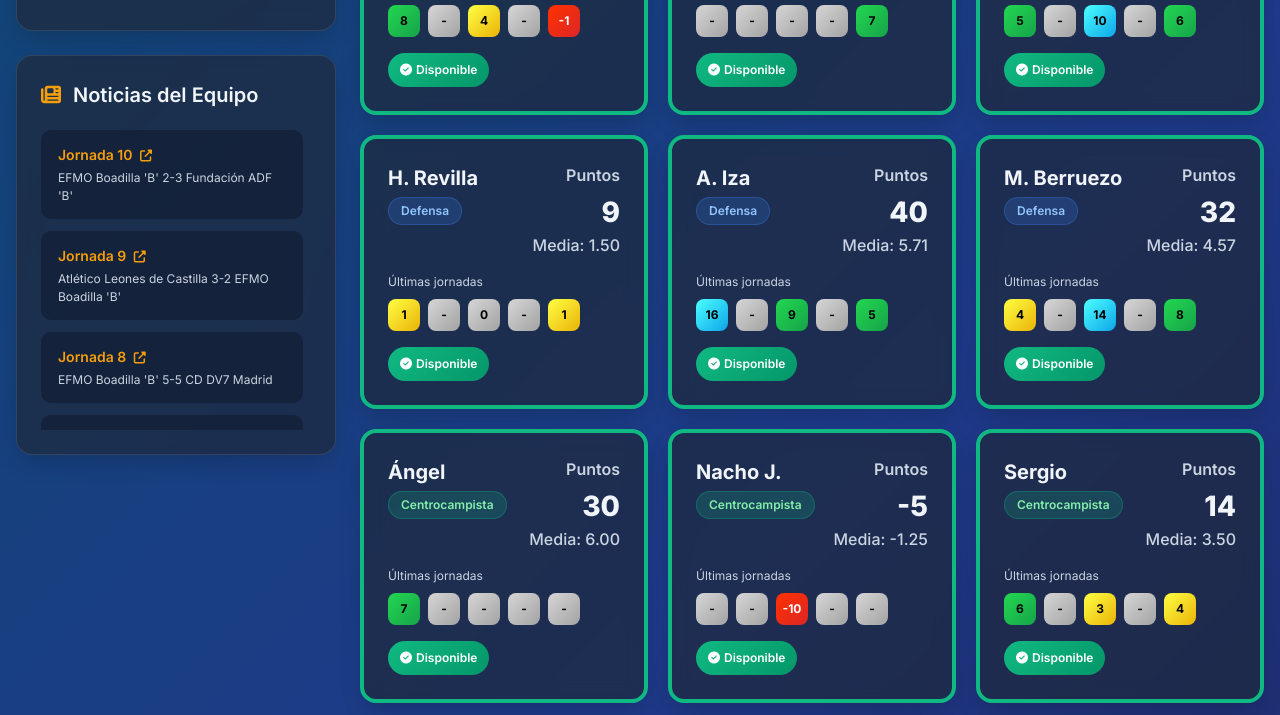
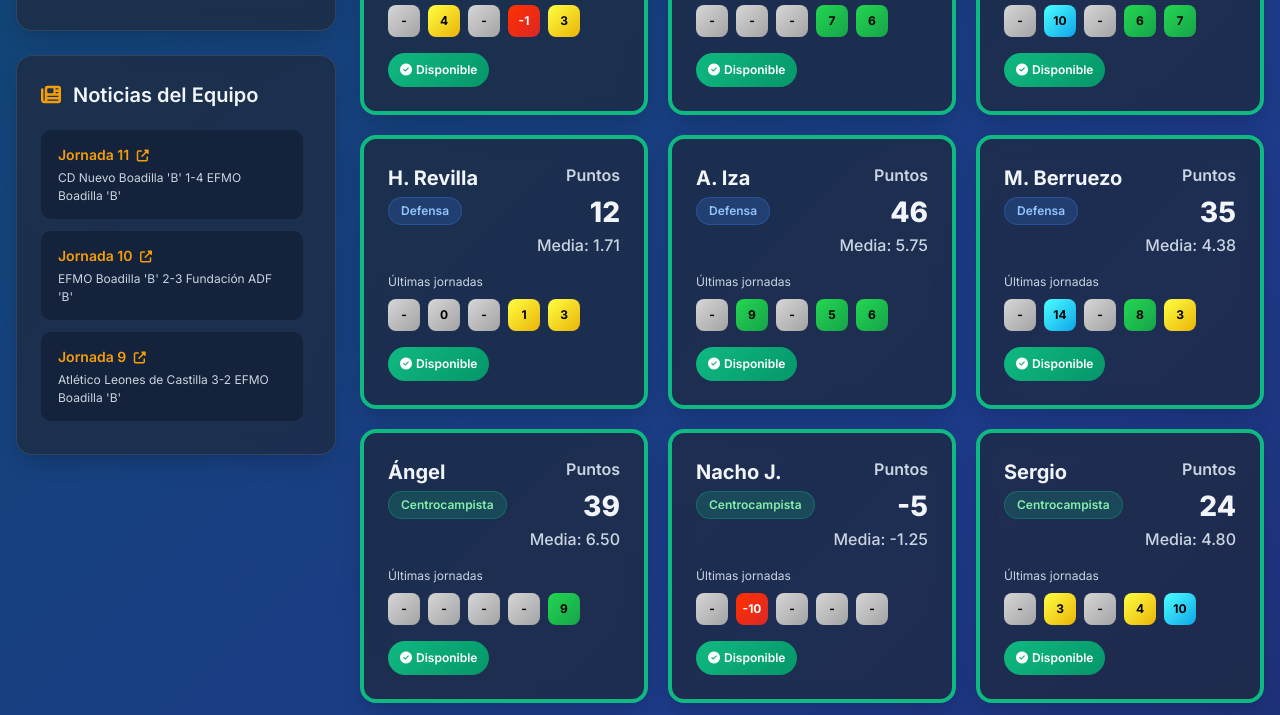
Before and after one commit to Gabrivaa33/JB26-27, a plain HTML site: page FantasyEfmo.html in a window 1280 px wide. Shown: the part 679-1394 px from the top of the page. Drawn offline with nearby package versions, Linux system fonts and the light colour scheme.

Commit message:
Update player data and fix IDs in FantasyEfmo.html

```diff
--- a/FantasyEfmo.html
+++ b/FantasyEfmo.html
@@ -918,6 +918,14 @@
         "assists": 0,
         "cards": 0,
         "comment": "(7,2)"
+      },
+      {
+        "points": null,
+        "minutes": 0,
+        "goals": 0,
+        "assists": 0,
+        "cards": 0,
+        "comment": "-"
       }
     ]
   },
@@ -1007,6 +1015,14 @@
         "assists": 0,
         "cards": 0,
         "comment": "-"
+      },
+      {
+        "points": 5,
+        "minutes": 90,
+        "goals": 0,
+        "assists": 0,
+        "cards": 0,
+        "comment": "(7,1)"
       }
     ]
   },
@@ -1096,6 +1112,14 @@
         "assists": 0,
         "cards": 0,
         "comment": "Lesionado"
+      },
+      {
+        "points": null,
+        "minutes": 0,
+        "goals": 0,
+        "assists": 0,
+        "cards": 0,
+        "comment": "Lesionado"
       }
     ]
   },
@@ -1185,6 +1209,14 @@
         "assists": 0,
         "cards": 1,
         "comment": "🟨 (5,9)"
+      },
+      {
+        "points": 3,
+        "minutes": 63,
+        "goals": 0,
+        "assists": 0,
+        "cards": 1,
+        "comment": "🟨↪️ (6,7)"
       }
     ]
   },
@@ -1274,6 +1306,14 @@
         "assists": 0,
         "cards": 0,
         "comment": "(7,4)"
+      },
+      {
+        "points": 6,
+        "minutes": 90,
+        "goals": 0,
+        "assists": 0,
+        "cards": 0,
+        "comment": "(7,3)"
       }
     ]
   },
@@ -1363,6 +1403,14 @@
         "assists": 0,
         "cards": 0,
         "comment": "↩️ (7,3)"
+      },
+      {
+        "points": 7,
+        "minutes": 90,
+        "goals": 0,
+        "assists": 0,
+        "cards": 0,
+        "comment": "(7,5)"
       }
     ]
   },
@@ -1452,6 +1500,14 @@
         "assists": 0,
         "cards": 1,
         "comment": "🟨↪️ (6,2)"
+      },
+      {
+        "points": 3,
+        "minutes": 27,
+        "goals": 0,
+        "assists": 0,
+        "cards": 0,
+        "comment": "↩️ (6,6)"
       }
     ]
   },
@@ -1541,6 +1597,14 @@
         "assists": 1,
         "cards": 0,
         "comment": "↪️🅰️ (6,9+🅰️)"
+      },
+      {
+        "points": 6,
+        "minutes": 63,
+        "goals": 0,
+        "assists": 0,
+        "cards": 0,
+        "comment": "↪️ (7,2)"
       }
     ]
   },
@@ -1630,6 +1694,14 @@
         "assists": 0,
         "cards": 0,
         "comment": "(7,6)"
+      },
+      {
+        "points": 3,
+        "minutes": 27,
+        "goals": 0,
+        "assists": 0,
+        "cards": 0,
+        "comment": "↩️ (6,6)"
       }
     ]
   },
@@ -1719,6 +1791,14 @@
         "assists": 0,
         "cards": 0,
         "comment": "Sancionado"
+      },
+      {
+        "points": 9,
+        "minutes": 73,
+        "goals": 0,
+        "assists": 1,
+        "cards": 0,
+        "comment": "↪️🅰️ (7,6+🅰️)"
       }
     ]
   },
@@ -1808,6 +1888,14 @@
         "assists": 0,
         "cards": 0,
         "comment": "Sancionado"
+      },
+      {
+        "points": null,
+        "minutes": 0,
+        "goals": 0,
+        "assists": 0,
+        "cards": 0,
+        "comment": "Sancionado"
       }
     ]
   },
@@ -1897,6 +1985,14 @@
         "assists": 0,
         "cards": 0,
         "comment": "↪️ (6,8)"
+      },
+      {
+        "points": 10,
+        "minutes": 90,
+        "goals": 0,
+        "assists": 1,
+        "cards": 0,
+        "comment": "🅰️ (7,8+🅰️)"
       }
     ]
   },
@@ -1986,6 +2082,14 @@
         "assists": 0,
         "cards": 0,
         "comment": "(6,4)"
+      },
+      {
+        "points": 2,
+        "minutes": 17,
+        "goals": 0,
+        "assists": 0,
+        "cards": 0,
+        "comment": "↩️ (6,4)"
       }
     ]
   },
@@ -2075,100 +2179,19 @@
         "assists": 0,
         "cards": 0,
         "comment": "↩️ (6,8)"
+      },
+      {
+        "points": 3,
+        "minutes": 35,
+        "goals": 0,
+        "assists": 0,
+        "cards": 0,
+        "comment": "↩️ (6,7)"
       }
     ]
   },
   {
     "id": 15,
-    "name": "N. Marejil",
-    "pos": "Centrocampista",
-    "status": "OK",
-    "special": false,
-    "performances": [
-      {
-        "points": 1,
-        "minutes": 90,
-        "goals": 0,
-        "assists": 0,
-        "cards": 0,
-        "comment": "(6,3)"
-      },
-      {
-        "points": 1,
-        "minutes": 67,
-        "goals": 0,
-        "assists": 0,
-        "cards": 0,
-        "comment": "↪️ (6,2)"
-      },
-      {
-        "points": null,
-        "minutes": 16,
-        "goals": 0,
-        "assists": 0,
-        "cards": 0,
-        "comment": "↩️ (Sin grabación)"
-      },
-      {
-        "points": 6,
-        "minutes": 90,
-        "goals": 0,
-        "assists": 1,
-        "cards": 0,
-        "comment": "🅰️ (7,0+🅰️)"
-      },
-      {
-        "points": 0,
-        "minutes": 22,
-        "goals": 0,
-        "assists": 0,
-        "cards": 0,
-        "comment": "↩️ (6,0)"
-      },
-      {
-        "points": 2,
-        "minutes": 14,
-        "goals": 0,
-        "assists": 0,
-        "cards": 0,
-        "comment": "↩️ (6,5)"
-      },
-      {
-        "points": null,
-        "minutes": 16,
-        "goals": 0,
-        "assists": 0,
-        "cards": 0,
-        "comment": "↩️ (Sin grabación)"
-      },
-      {
-        "points": 3,
-        "minutes": 55,
-        "goals": 0,
-        "assists": 0,
-        "cards": 1,
-        "comment": "🟨↪️ (6,7)"
-      },
-      {
-        "points": null,
-        "minutes": 0,
-        "goals": 0,
-        "assists": 0,
-        "cards": 0,
-        "comment": "No convocado"
-      },
-      {
-        "points": 6,
-        "minutes": 16,
-        "goals": 0,
-        "assists": 0,
-        "cards": 0,
-        "comment": "↩️ (7,2)"
-      }
-    ]
-  },
-  {
-    "id": 16,
     "name": "Toril",
     "pos": "Centrocampista",
     "status": "OK",
@@ -2253,11 +2276,19 @@
         "assists": 0,
         "cards": 0,
         "comment": "Lesionado"
+      },
+      {
+        "points": 4,
+        "minutes": 55,
+        "goals": 0,
+        "assists": 0,
+        "cards": 0,
+        "comment": "↪️ (6,9)"
       }
     ]
   },
   {
-    "id": 17,
+    "id": 16,
     "name": "Lence",
     "pos": "Centrocampista",
     "status": "OK",
@@ -2342,11 +2373,19 @@
         "assists": 0,
         "cards": 0,
         "comment": "↪️ (6,5)"
+      },
+      {
+        "points": 5,
+        "minutes": 90,
+        "goals": 0,
+        "assists": 0,
+        "cards": 0,
+        "comment": "(7,1)"
       }
     ]
   },
   {
-    "id": 18,
+    "id": 17,
     "name": "Gabri Varona",
     "pos": "Atacante",
     "status": "Duda",
@@ -2431,11 +2470,19 @@
         "assists": 0,
         "cards": 0,
         "comment": "↪️ (5,8)"
+      },
+      {
+        "points": null,
+        "minutes": 0,
+        "goals": 0,
+        "assists": 0,
+        "cards": 0,
+        "comment": "-"
       }
     ]
   },
   {
-    "id": 19,
+    "id": 18,
     "name": "Iker",
     "pos": "Atacante",
     "status": "OK",
@@ -2520,11 +2567,19 @@
         "assists": 0,
         "cards": 0,
         "comment": "↩️ (6,5)"
+      },
+      {
+        "points": 19,
+        "minutes": 55,
+        "goals": 2,
+        "assists": 1,
+        "cards": 0,
+        "comment": "↪️⚽⚽🅰️ (9,3+⚽+⚽+🅰️)"
       }
     ]
   },
   {
-    "id": 20,
+    "id": 19,
     "name": "Guille G.",
     "pos": "Atacante",
     "status": "OK",
@@ -2609,11 +2664,19 @@
         "assists": 0,
         "cards": 0,
         "comment": "↩️ (6,9)"
+      },
+      {
+        "points": 1,
+        "minutes": 35,
+        "goals": 0,
+        "assists": 0,
+        "cards": 1,
+        "comment": "🟨↩️ (6,3)"
       }
     ]
   },
   {
-    "id": 21,
+    "id": 20,
     "name": "Kike",
     "pos": "Atacante",
     "status": "OK",
@@ -2698,6 +2761,112 @@
         "assists": 0,
         "cards": 0,
         "comment": "⚽⚽ (8,8+⚽+⚽)"
+      },
+      {
+        "points": 19,
+        "minutes": 90,
+        "goals": 2,
+        "assists": 1,
+        "cards": 0,
+        "comment": "⚽⚽🅰️ (9,6+⚽+⚽+🅰️)"
+      }
+    ]
+  },
+  {
+    "id": 21,
+    "name": "N. Marejil",
+    "pos": "Centrocampista",
+    "status": "OK",
+    "special": true,
+    "originTeam": "retiro",
+    "performances": [
+      {
+        "points": 1,
+        "minutes": 90,
+        "goals": 0,
+        "assists": 0,
+        "cards": 0,
+        "comment": "(6,3)"
+      },
+      {
+        "points": 1,
+        "minutes": 67,
+        "goals": 0,
+        "assists": 0,
+        "cards": 0,
+        "comment": "↪️ (6,2)"
+      },
+      {
+        "points": null,
+        "minutes": 16,
+        "goals": 0,
+        "assists": 0,
+        "cards": 0,
+        "comment": "↩️ (Sin grabación)"
+      },
+      {
+        "points": 6,
+        "minutes": 90,
+        "goals": 0,
+        "assists": 1,
+        "cards": 0,
+        "comment": "🅰️ (7,0+🅰️)"
+      },
+      {
+        "points": 0,
+        "minutes": 22,
+        "goals": 0,
+        "assists": 0,
+        "cards": 0,
+        "comment": "↩️ (6,0)"
+      },
+      {
+        "points": 2,
+        "minutes": 14,
+        "goals": 0,
+        "assists": 0,
+        "cards": 0,
+        "comment": "↩️ (6,5)"
+      },
+      {
+        "points": null,
+        "minutes": 16,
+        "goals": 0,
+        "assists": 0,
+        "cards": 0,
+        "comment": "↩️ (Sin grabación)"
+      },
+      {
+        "points": 3,
+        "minutes": 55,
+        "goals": 0,
+        "assists": 0,
+        "cards": 1,
+        "comment": "🟨↪️ (6,7)"
+      },
+      {
+        "points": null,
+        "minutes": 0,
+        "goals": 0,
+        "assists": 0,
+        "cards": 0,
+        "comment": "No convocado"
+      },
+      {
+        "points": 6,
+        "minutes": 16,
+        "goals": 0,
+        "assists": 0,
+        "cards": 0,
+        "comment": "↩️ (7,2)"
+      },
+      {
+        "points": null,
+        "minutes": 0,
+        "goals": 0,
+        "assists": 0,
+        "cards": 0,
+        "comment": "En el retiro"
       }
     ]
   },
@@ -2788,6 +2957,14 @@
         "assists": 0,
         "cards": 0,
         "comment": "En el retiro"
+      },
+      {
+        "points": null,
+        "minutes": 0,
+        "goals": 0,
+        "assists": 0,
+        "cards": 0,
+        "comment": "En el retiro"
       }
     ]
   },
@@ -2878,6 +3055,14 @@
         "assists": 0,
         "cards": 0,
         "comment": "En el FC Boadilla"
+      },
+      {
+        "points": null,
+        "minutes": 0,
+        "goals": 0,
+        "assists": 0,
+        "cards": 0,
+        "comment": "En el FC Boadilla"
       }
     ]
   },
@@ -2968,6 +3153,14 @@
         "assists": 0,
         "cards": 0,
         "comment": "En el JD"
+      },
+      {
+        "points": null,
+        "minutes": 0,
+        "goals": 0,
+        "assists": 0,
+        "cards": 0,
+        "comment": "En el JD"
       }
     ]
   }
@@ -2975,6 +3168,12 @@
 
   // 📰 Noticias del equipo
   const news = [
+  {
+    "playerId": null,
+    "title": "Jornada 11",
+    "text": "CD Nuevo Boadilla 'B' 1-4 EFMO Boadilla 'B'",
+    "url": "InformeJ11.html"
+  },
   {
     "playerId": null,
     "title": "Jornada 10",
@@ -3041,7 +3240,7 @@
     "text": "LCA, 7-9 meses"
   },
   {
-    "playerId": 18,
+    "playerId": 17,
     "title": "Duda",
     "text": "Lesión de dedo, 6-10 días"
   },
```
